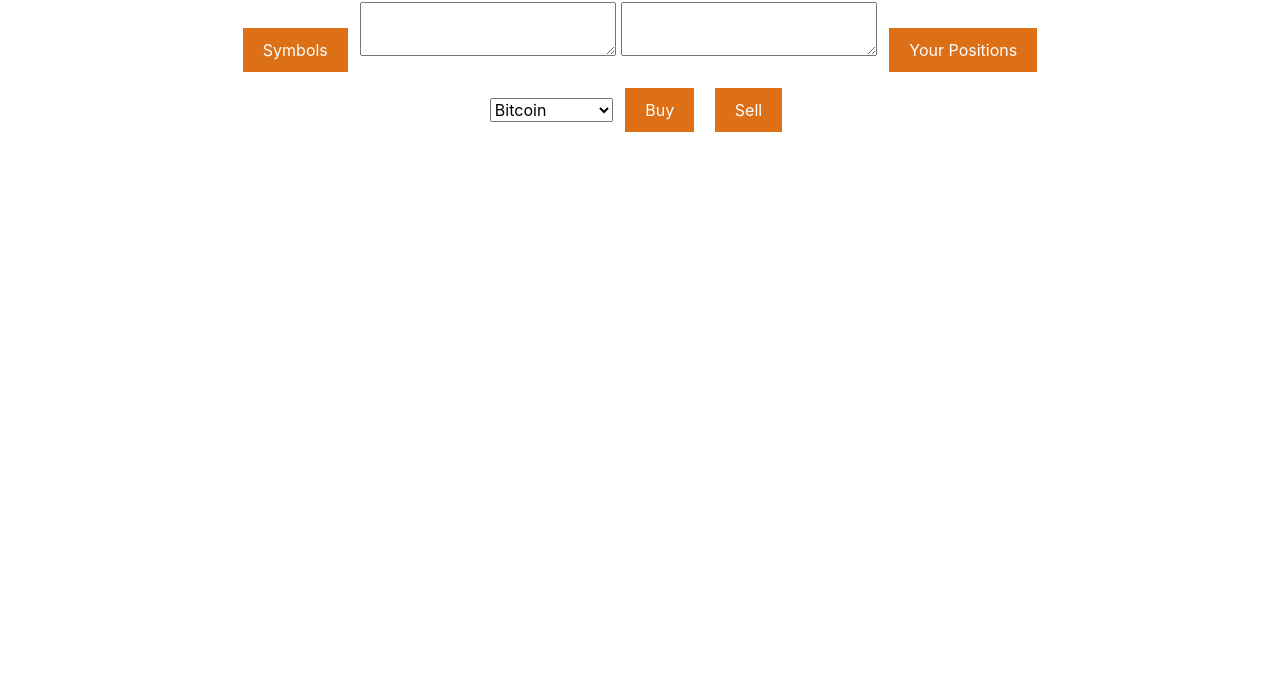
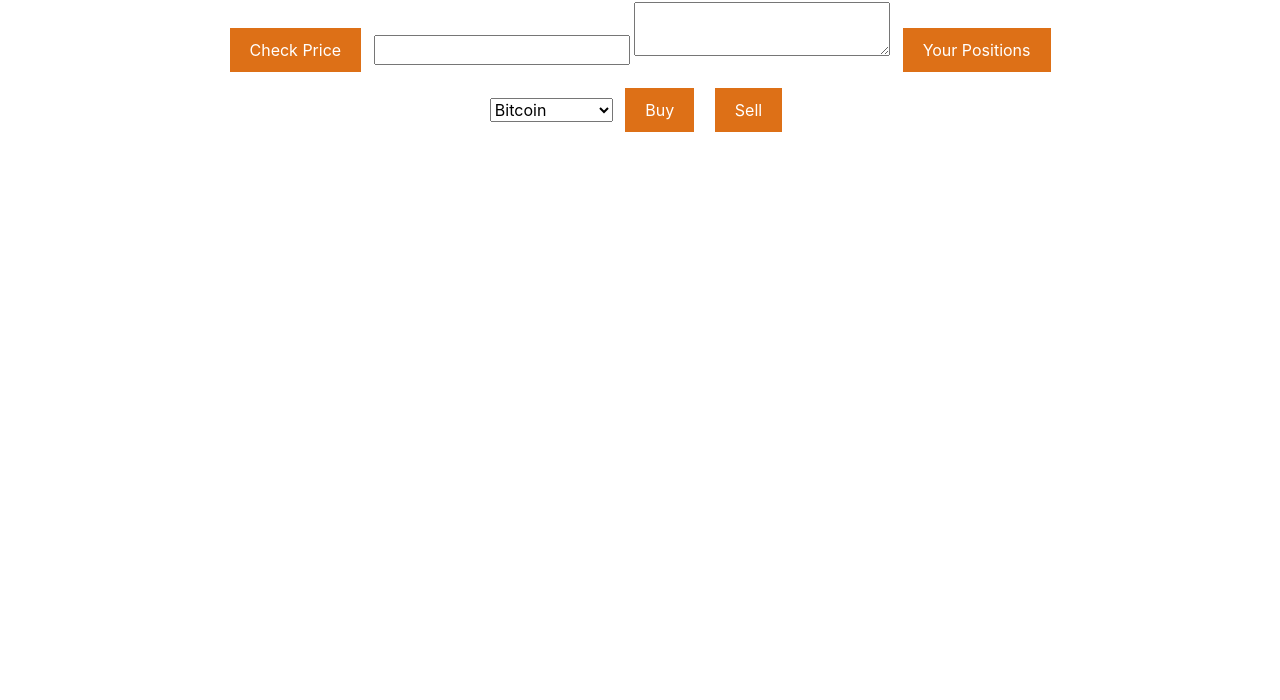
Before and after one commit to 1810-java-blake/project-0-Paul-Martella, a plain HTML site: page trade.html in a window 1280 px wide. Shown: the part 100-800 px from the top of the page. Drawn offline with nearby package versions, Linux system fonts and the light colour scheme.

Commit message:
geeting closer

```diff
--- a/main.js
+++ b/main.js
@@ -7,9 +7,11 @@ $(document).ready(function() {
         alert("cliclked");
     }
 
+
     $("#symbols").click(function() {
+        let stock = document.getElementById('stock').value;
         $.ajax({
-            url: 'https://api.iextrading.com/1.0/stock/aapl/book',
+            url: 'https://api.iextrading.com/1.0/stock/' + stock + '/book',
             dataType: 'JSON',
             method: 'GET',
             crossDomain: true,
@@ -18,9 +20,13 @@ $(document).ready(function() {
             },
             success: function (res) {
                 console.log(res);
+                console.log(res.quote.calculationPrice);
+                console.log(res.quote.companyName);
+                document.getElementById('output').value= res.quote.companyName + " " + res.quote.calculationPrice;
             },
             error: function() {
                 console.log("you done goofed");
+                console.log(stock);
             }
 
         });
--- a/trade.html
+++ b/trade.html
@@ -47,11 +47,11 @@
     <div class="center">
         <h2>Trading Center</h2>
 
-        <button class="button_trade" id="symbols">Symbols</button>
+        <button type="submit" class="button_trade" id="symbols">Check Price</button>
 
-        <textarea class="textArea" id="currencies"></textarea>
+        <input type="text" class="textArea" id="stock">
 
-        <textarea class="textArea" id="positions"></textarea>
+        <textarea class="textArea" id="output"></textarea>
 
         <button class="button_trade">Your Positions</button>
 
```
